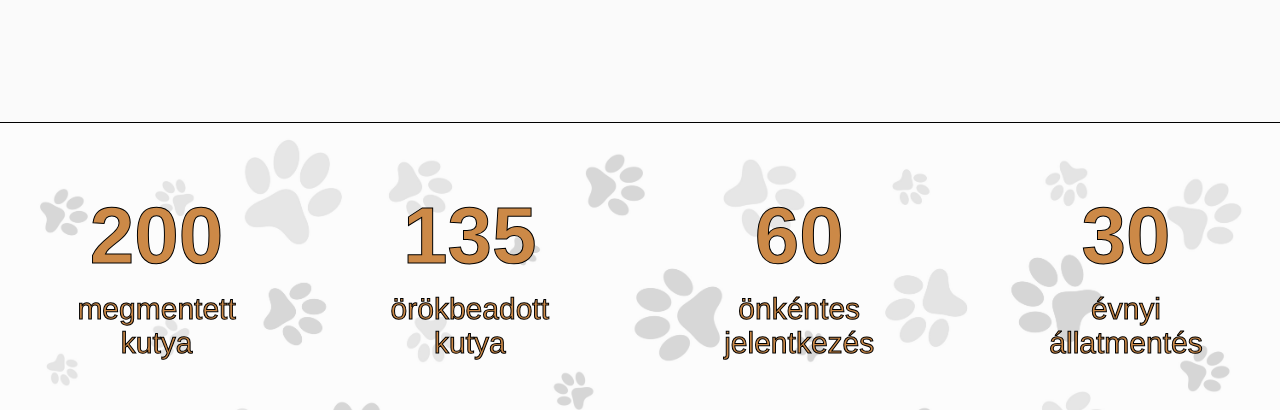
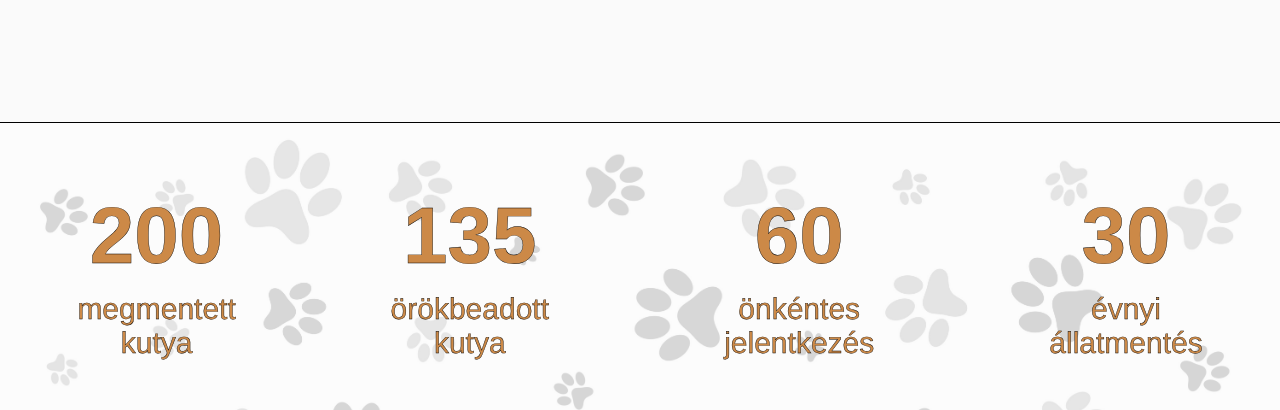
Before and after one commit to martin-nandor-csikos/Webterv, a PHP site: page / in a window 1280 px wide. Shown: the part 1732-2142 px from the top of the page. Run offline with PHP 8.4, Linux system fonts and the light colour scheme.

Commit message:
fixed fixed stroke

```diff
--- a/styles.css
+++ b/styles.css
@@ -432,7 +432,7 @@ a:visited {
 
     color: #cc8947;
     -webkit-text-stroke-color: black;
-    -webkit-text-stroke-width: 1px;
+    -webkit-text-stroke-width: 0.4px;
 }
 #dataContent div {
     margin-left: 5%;
```
